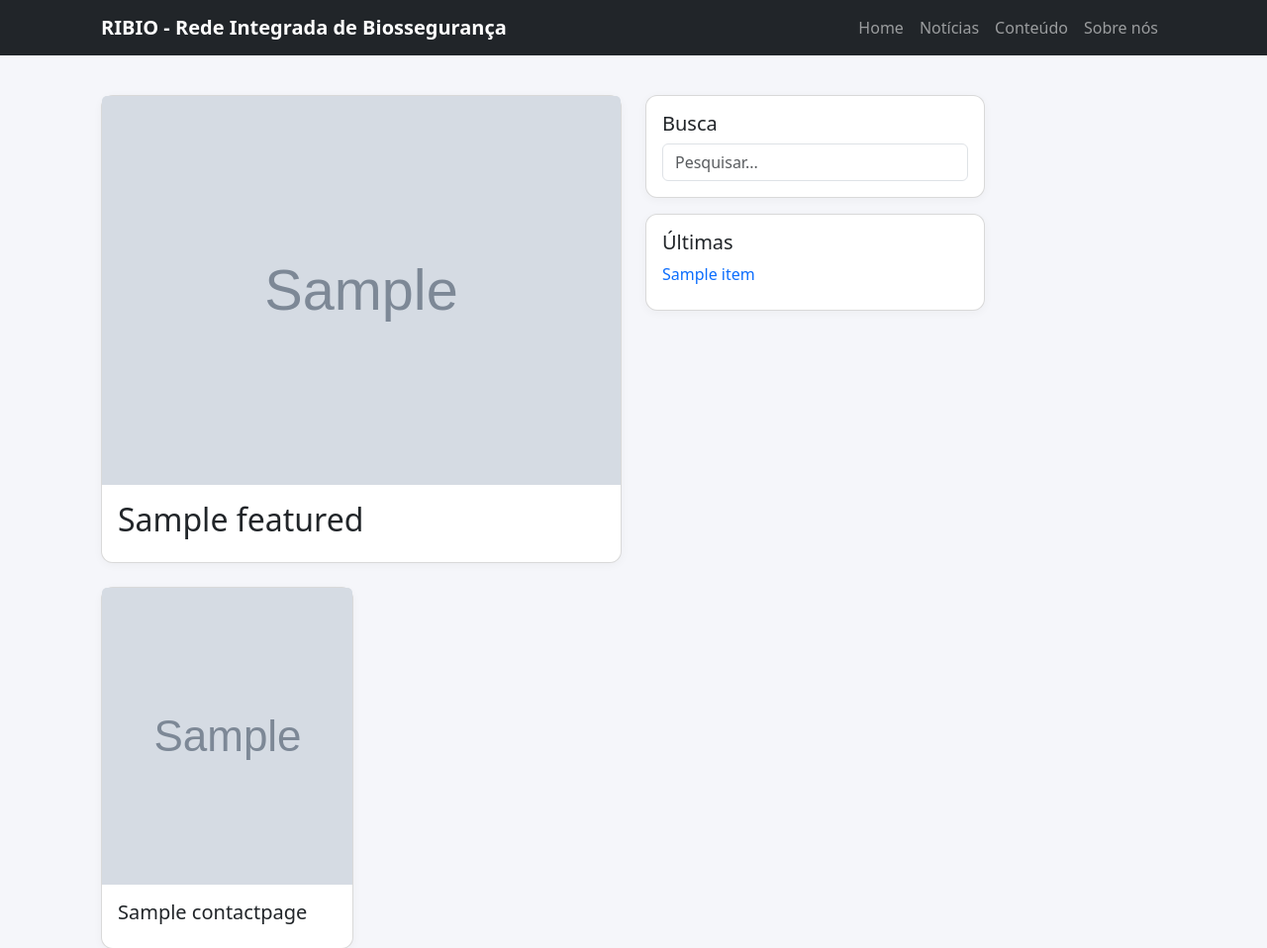
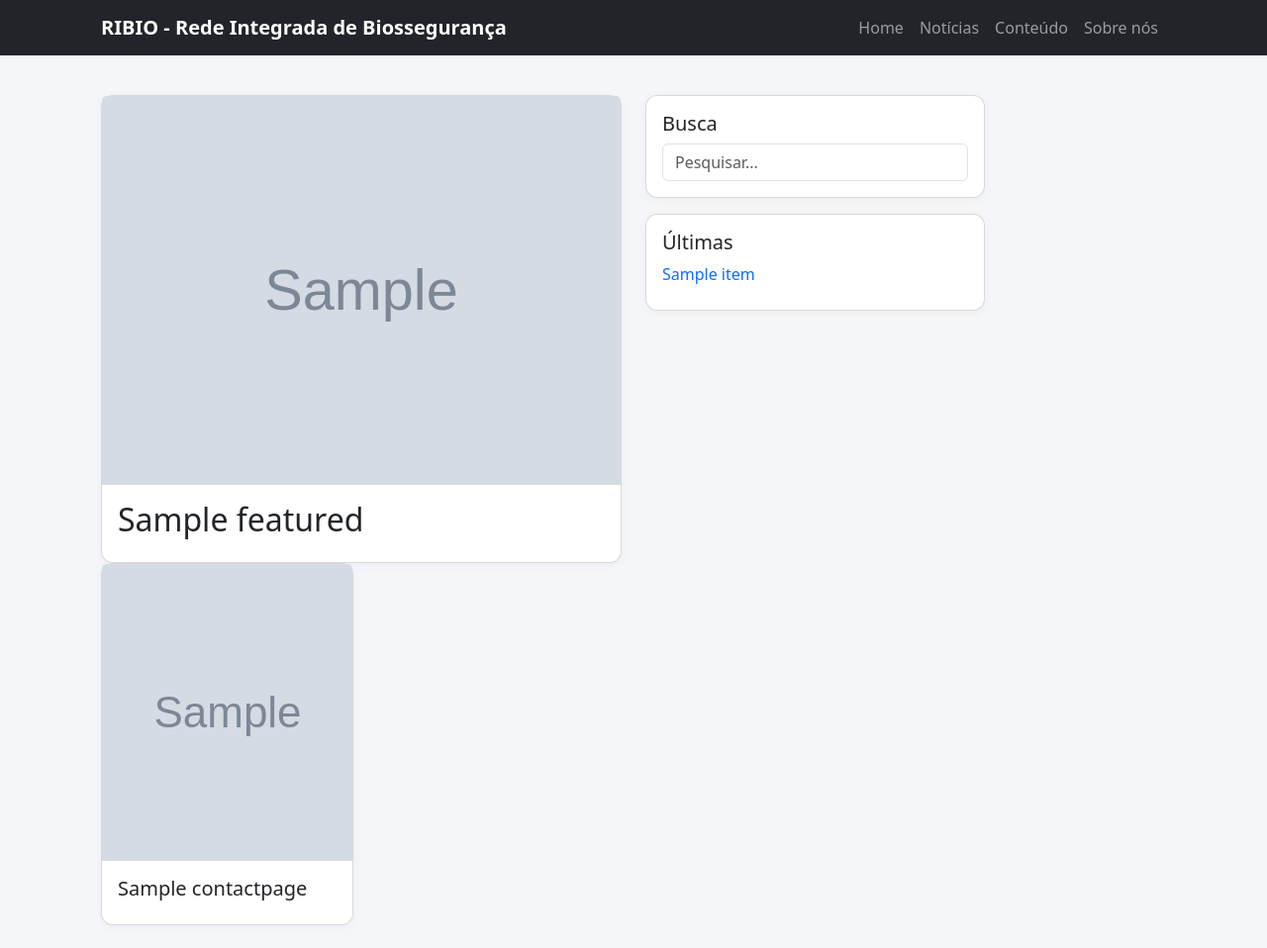
Before and after one commit to RIBIOgit/siteRIBIO, a Django app: template contact/templates/contact/list.html in a window 1280 px wide. Shown: the top 958 px of the page at 99% size. Run offline with Django 5.2, Linux system fonts and the light colour scheme; tables that the repository leaves empty hold one stand-in row (values such as "Sample post"); the template is opened without the code that fills it: values that come from a table or form of the project are taken from there, most other values are stand-ins (such as "Sample title", 1, 10 or a date in 2020); grey boxes marked "Sample" are stand-in pictures.

Commit message:
Texto genérico falando a mudança

```diff
--- a/contact/templates/contact/list.html
+++ b/contact/templates/contact/list.html
@@ -11,7 +11,7 @@
         {% if featured %}
         <a href="{% url 'contact_detail' featured.id %}" class="text-decoration-none text-dark">
 
-            <div class="card mb-4">
+            <div class="card mb-6">
 
                 {% if featured.image %}
                     <img src="{{ featured.image.url }}" class="card-img-top">
```
